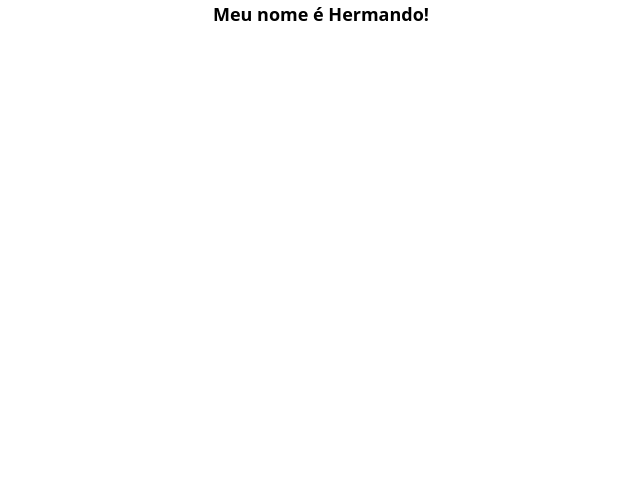
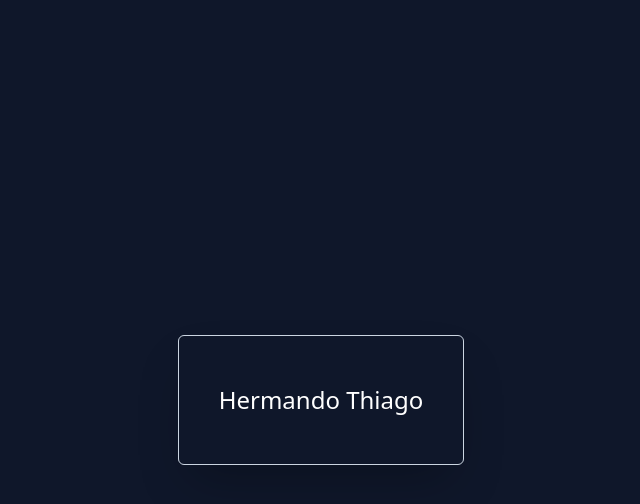
Before and after one commit to HermandoThiago/linktree-nextjs-tailwind, a Next.js app: page / in a window 1280 px wide. Shown: the top 504 px of the page, without its empty margins (319-959 px from the left). Built offline with nearby package versions, Linux system fonts and the light colour scheme.

Commit message:
style: card styles

```diff
--- a/src/pages/_document.tsx
+++ b/src/pages/_document.tsx
@@ -4,7 +4,7 @@ export default function Document() {
   return (
     <Html lang="en">
       <Head />
-      <body>
+      <body className='bg-slate-900 text-white'>
         <Main />
         <NextScript />
       </body>
--- a/src/pages/index.tsx
+++ b/src/pages/index.tsx
@@ -1,7 +1,11 @@
 export default function Home() {
   return (
-    <>
-      <p className="text-lg font-bold text-center">Meu nome é Hermando!</p>
-    </>
+    <section className="h-screen w-screen flex items-center justify-center">
+      <div className="border border-slate-300 px-10 py-12 rounded-md shadow-2xl">
+          <p className="text-white text-2xl">
+            Hermando Thiago
+          </p>
+      </div>
+    </section>
   )
 }
```
